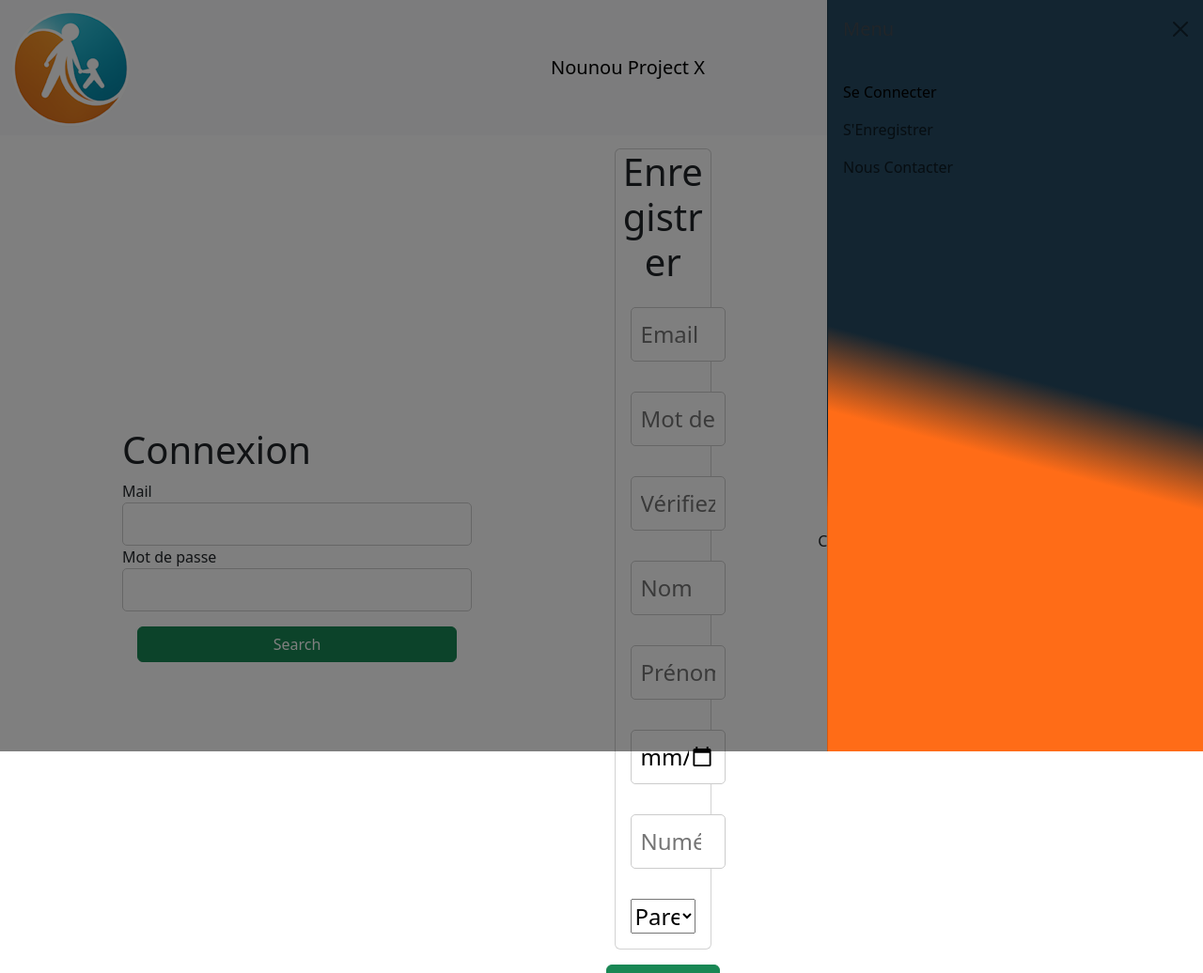
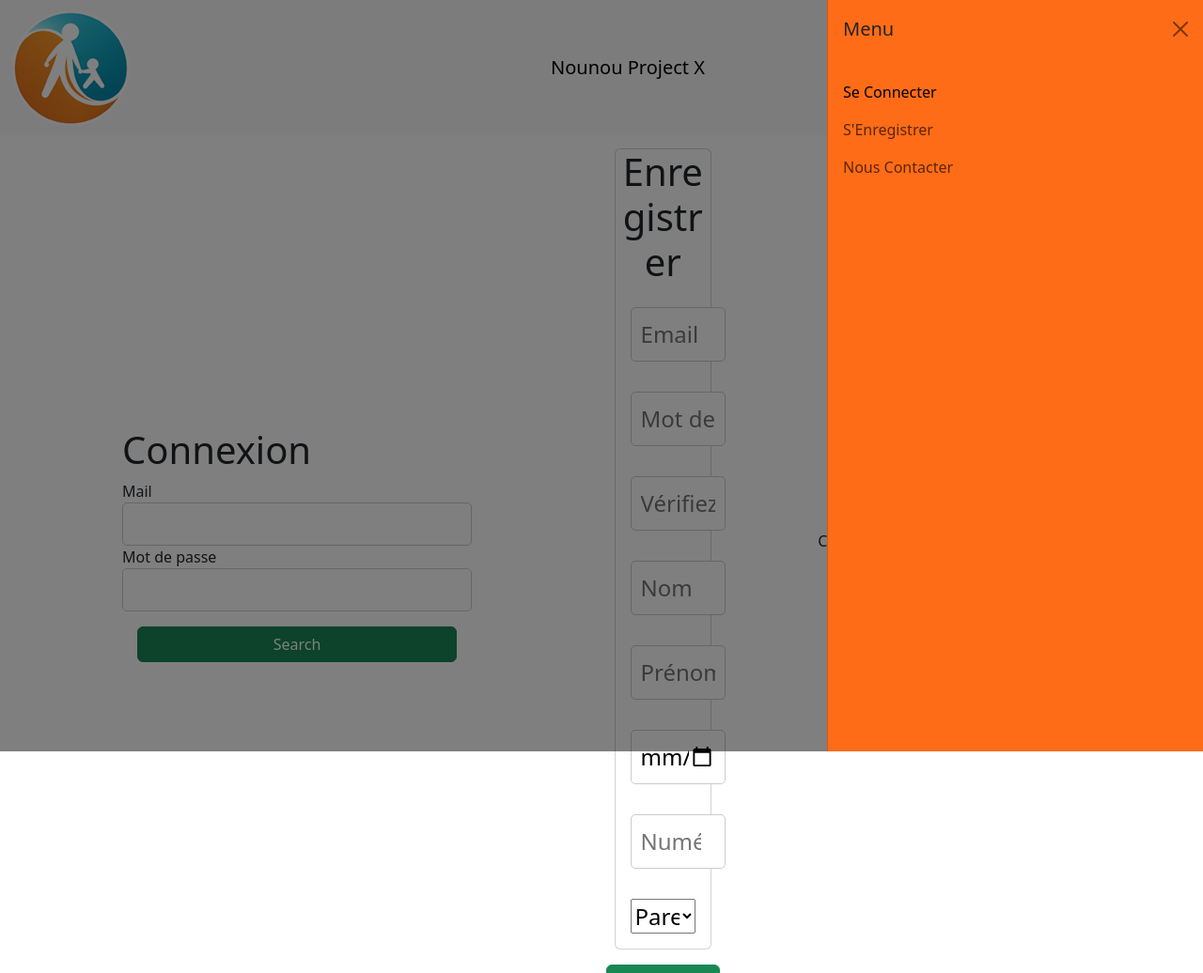
Before and after one commit to krousselet/Nounou_project, a PHP site: page / in a window 1280 px wide, after a click that opens the changed part. Shown: the top 1036 px of the page at 94% size. Run offline with PHP 8.4, Linux system fonts and the light colour scheme; style sheets or scripts are compiled from the project's sources; some libraries are stand-ins or nearby versions.

Commit message:
debug git

```diff
--- a/style/parts/form.scss
+++ b/style/parts/form.scss
@@ -1,8 +1,3 @@
 #offcanvasNavbar {
   background: rgb(255, 108, 23);
-  background: linear-gradient(
-    15deg,
-    rgba(255, 108, 23, 1) 40%,
-    rgba(19, 37, 49, 1) 50%
-  );
 }
```
